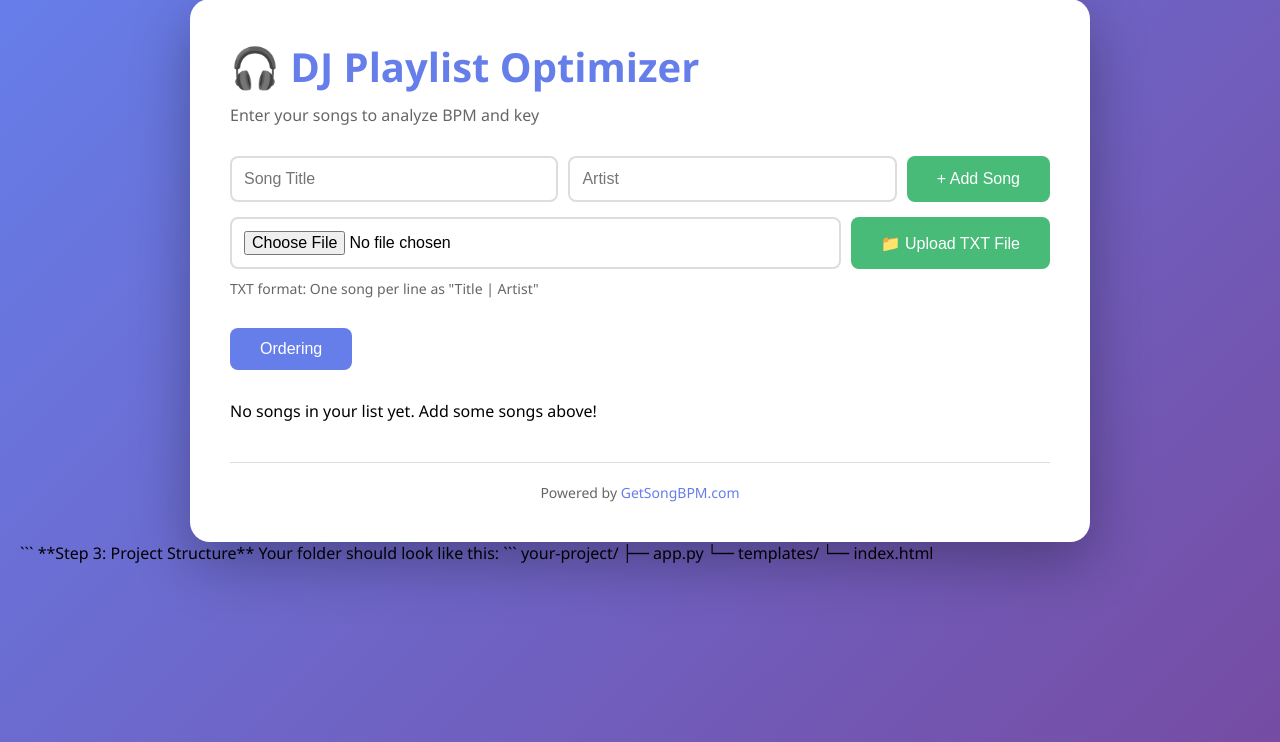
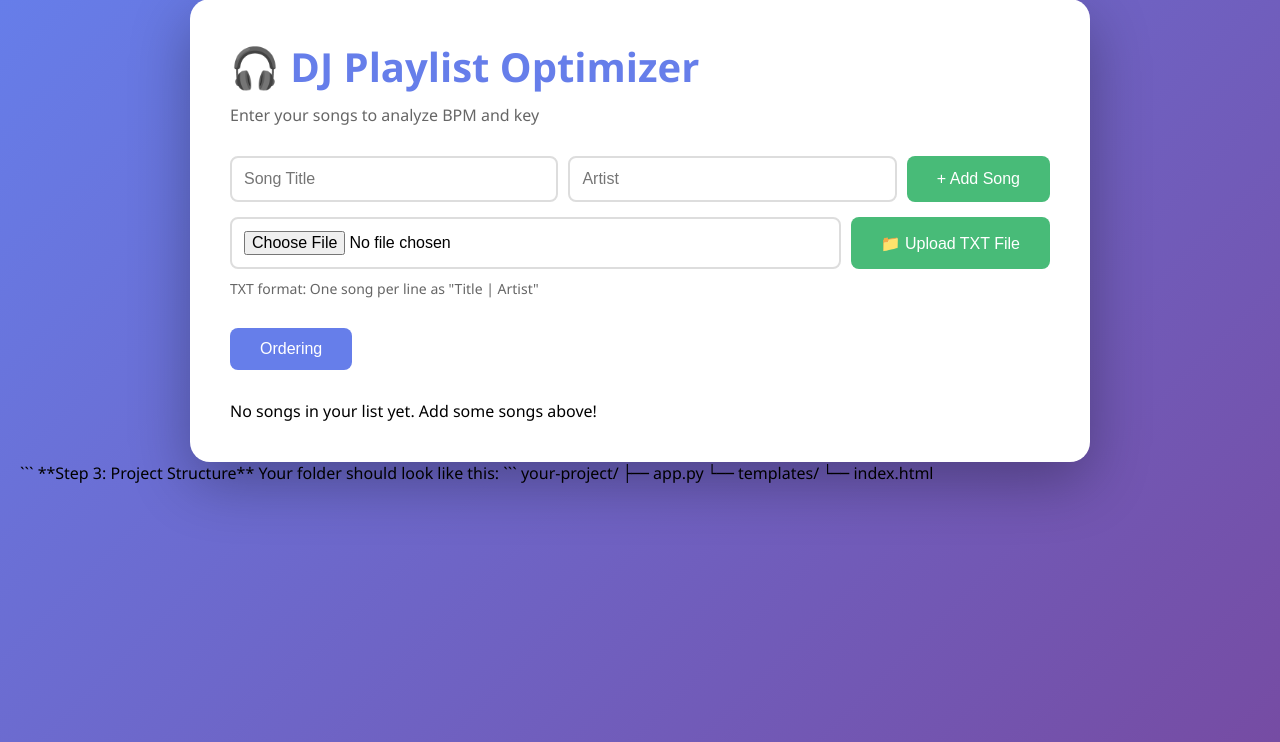
Before and after one commit to carteradamski/DJ_SONG_ORDER_RECCOMENDER, a Flask app: template templates/index.html in a window 1280 px wide. Shown: the part 21-763 px from the top of the page. Run offline with Flask 3, Linux system fonts and the light colour scheme; the template is opened without the code that fills it, so the values that code supplies are empty.

Commit message:
Update index.html with frontend changes

```diff
--- a/templates/index.html
+++ b/templates/index.html
@@ -180,9 +180,6 @@
         <button onclick="orderSongs()">Ordering</button>
 
         <div id="results"></div>
-
-        <div class="footer">
-            Powered by <a href="https://getsongbpm.com" target="_blank">GetSongBPM.com</a>
         </div>
     </div>
 
```
